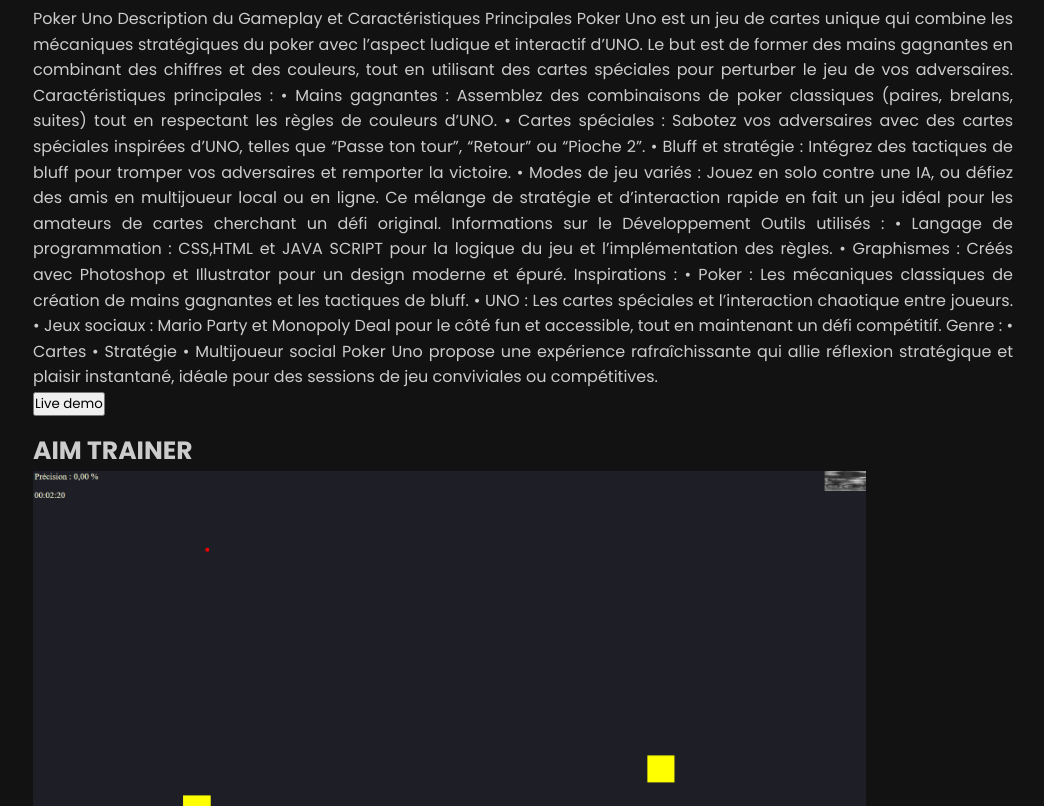
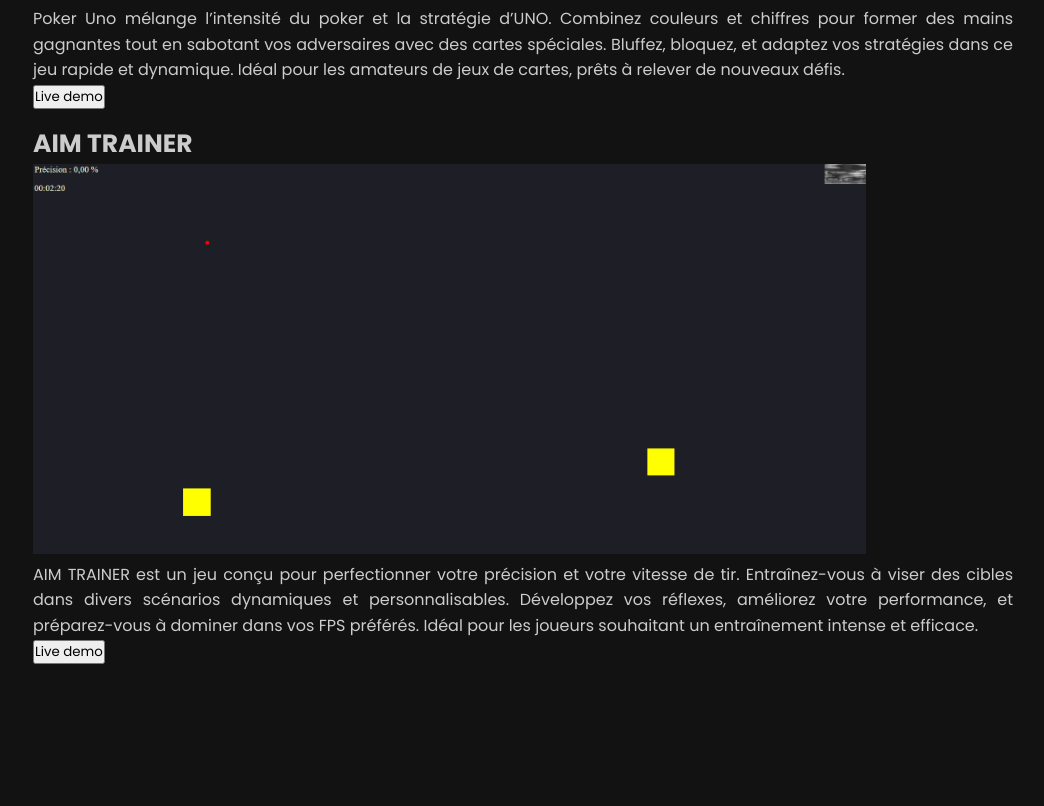
Before and after one commit to NoxXVI/Challenge-Web, a website: page games/index.html in a window 1280 px wide. Shown: the part 1574-2380 px from the top of the page, without its empty margins (117-1161 px from the left). Drawn offline with Linux system fonts and the light colour scheme.

Commit message:
Co-authored-by: Charlemagne05 <Charlemagne05@users.noreply.github.com>

```diff
--- a/games/index.html
+++ b/games/index.html
@@ -44,38 +44,7 @@
           <h2>POKER x UNO</h2>
           <img src="/rsc/pokerxuno.png" alt="">
           <p>
-            Poker Uno
-
-Description du Gameplay et Caractéristiques Principales
-
-Poker Uno est un jeu de cartes unique qui combine les mécaniques stratégiques du poker avec l’aspect ludique et interactif d’UNO. Le but est de former des mains gagnantes en combinant des chiffres et des couleurs, tout en utilisant des cartes spéciales pour perturber le jeu de vos adversaires.
-
-Caractéristiques principales :
-•	Mains gagnantes : Assemblez des combinaisons de poker classiques (paires, brelans, suites) tout en respectant les règles de couleurs d’UNO.
-•	Cartes spéciales : Sabotez vos adversaires avec des cartes spéciales inspirées d’UNO, telles que “Passe ton tour”, “Retour” ou “Pioche 2”.
-•	Bluff et stratégie : Intégrez des tactiques de bluff pour tromper vos adversaires et remporter la victoire.
-•	Modes de jeu variés : Jouez en solo contre une IA, ou défiez des amis en multijoueur local ou en ligne.
-
-Ce mélange de stratégie et d’interaction rapide en fait un jeu idéal pour les amateurs de cartes cherchant un défi original.
-
-Informations sur le Développement
-
-Outils utilisés :
-
-•	Langage de programmation : CSS,HTML et JAVA SCRIPT pour la logique du jeu et l’implémentation des règles.
-•	Graphismes : Créés avec Photoshop et Illustrator pour un design moderne et épuré.
-
-Inspirations :
-•	Poker : Les mécaniques classiques de création de mains gagnantes et les tactiques de bluff.
-•	UNO : Les cartes spéciales et l’interaction chaotique entre joueurs.
-•	Jeux sociaux : Mario Party et Monopoly Deal pour le côté fun et accessible, tout en maintenant un défi compétitif.
-
-Genre :
-•	Cartes
-•	Stratégie
-•	Multijoueur social
-
-Poker Uno propose une expérience rafraîchissante qui allie réflexion stratégique et plaisir instantané, idéale pour des sessions de jeu conviviales ou compétitives.
+            Poker Uno mélange l’intensité du poker et la stratégie d’UNO. Combinez couleurs et chiffres pour former des mains gagnantes tout en sabotant vos adversaires avec des cartes spéciales. Bluffez, bloquez, et adaptez vos stratégies dans ce jeu rapide et dynamique. Idéal pour les amateurs de jeux de cartes, prêts à relever de nouveaux défis.
           </p>
         <button class="bouton" type="button" onclick="location.href='/jeux/pokerxuno/Accueil/accueil.html'">Live demo</button>
         </div>
--- a/style.css
+++ b/style.css
@@ -67,6 +67,12 @@
 .game-list-container h1 {
   text-align: center;
   margin-top: 35px;
+}
+
+.description {
+  padding-top: 10px;
+  margin: 15px;
+  font-style: italic;
 }
 
 .blog-container {
```
Also changed, not shown: index.html (+43 -6 lines).
